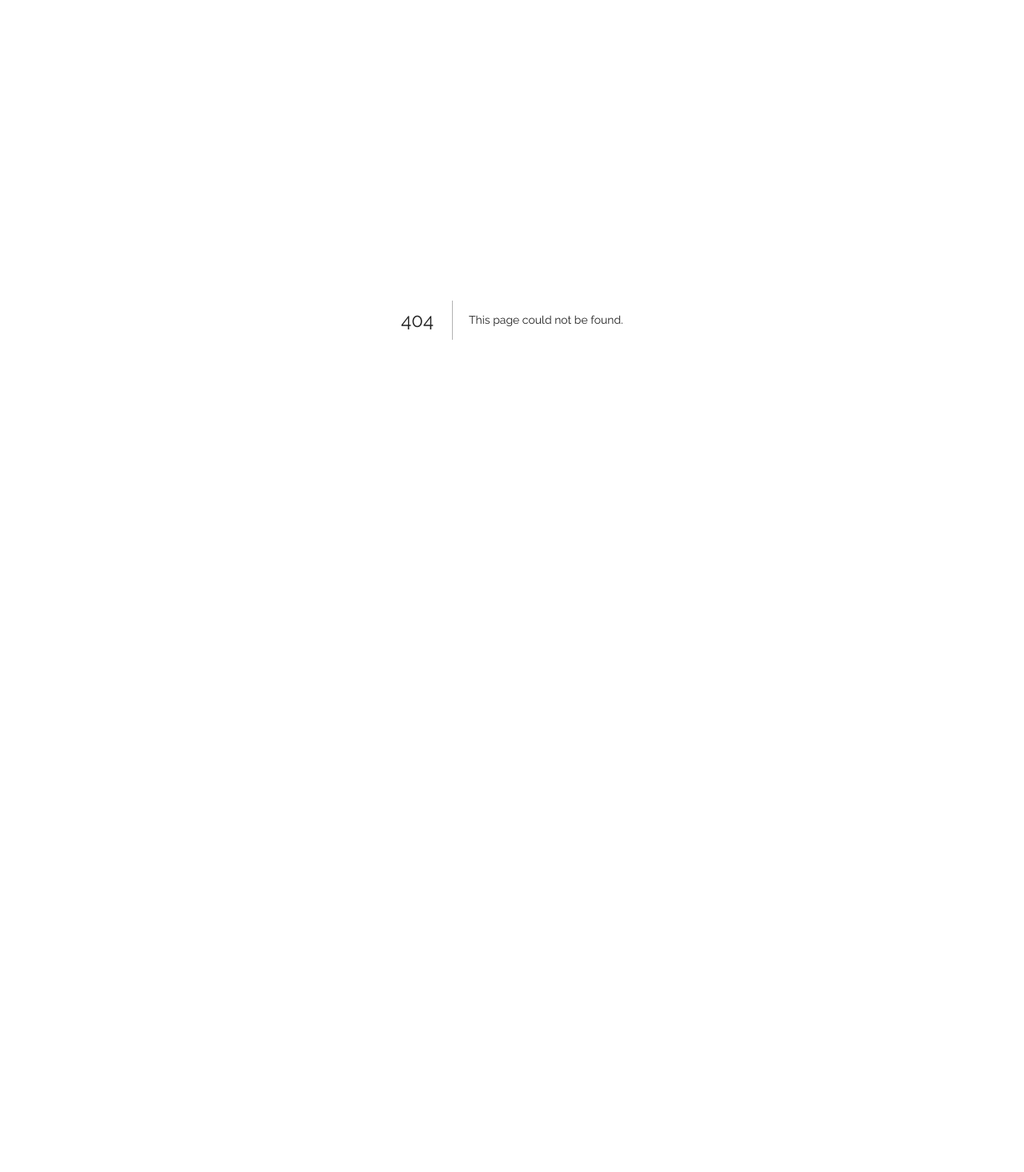
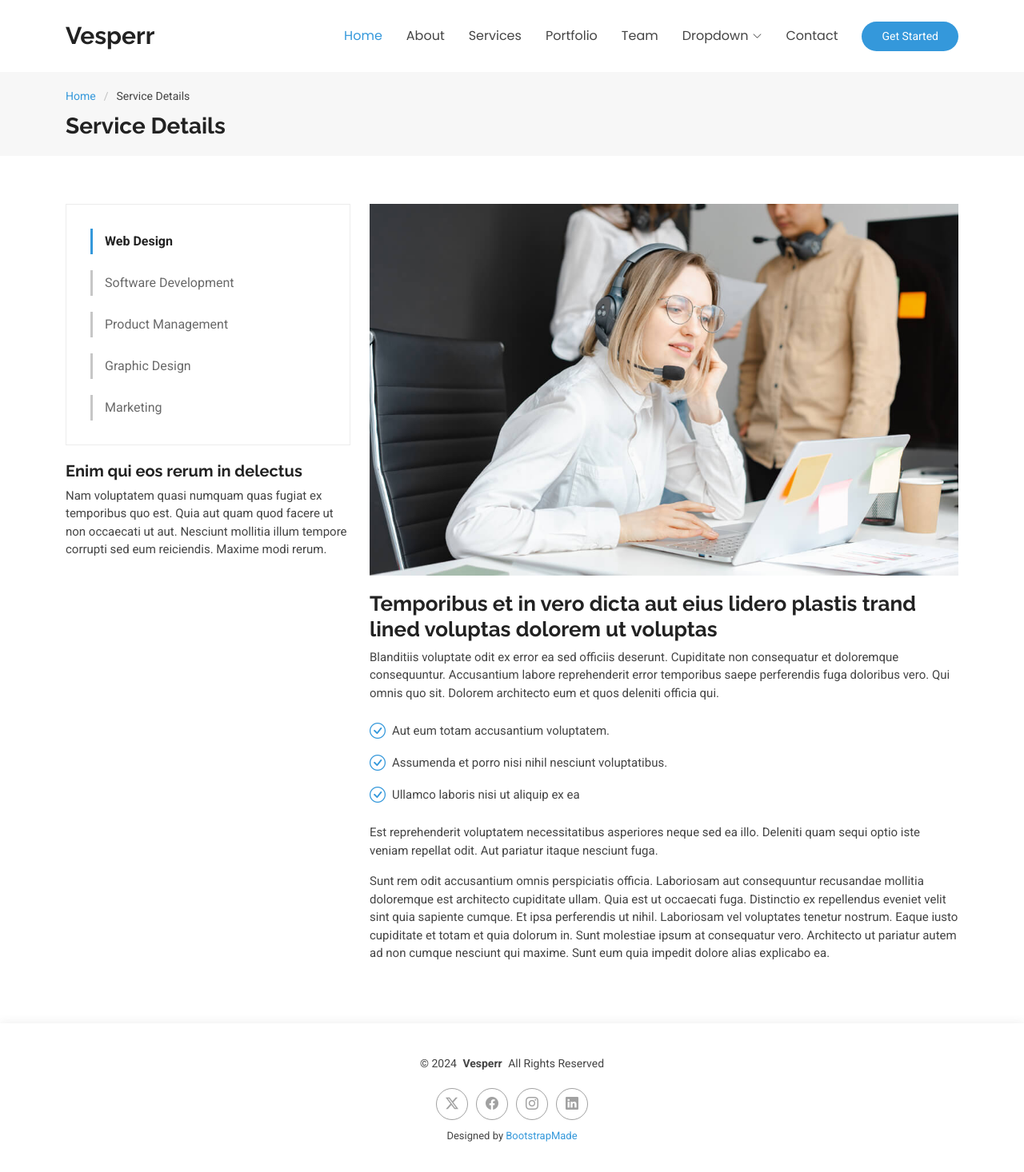
Before and after one commit to Navneet2569/Arina.ai, a Next.js app: page /service-details in a window 1280 px wide. Before the commit this address had no page. Shown: the top 1466 px of the page at 80% size. Before the commit the page ends 800 px from the top, so only its background shows below. Built offline with nearby package versions, Linux system fonts and the light colour scheme.

Commit message:
New pages added

```diff
--- a/src/components/Contact.tsx
+++ b/src/components/Contact.tsx
@@ -1,5 +1,4 @@
 // components/Contact.tsx
-
 import React, { useState } from "react";
 
 const Contact: React.FC = () => {
--- a/src/components/Header.tsx
+++ b/src/components/Header.tsx
@@ -1,34 +1,43 @@
 "use client";
 
 import React from "react";
+import Link from "next/link";
 
 const Header: React.FC = () => {
   return (
     <header id="header" className="header d-flex align-items-center sticky-top">
       <div className="container-fluid container-xl position-relative d-flex align-items-center">
-        <a href="index.html" className="logo d-flex align-items-center me-auto">
-          {/* <img src="assets/img/logo.png" alt="logo" /> */}
-          <h1 className="sitename">Vesperr</h1>
-        </a>
+        <Link href="/" legacyBehavior>
+          <a className="logo d-flex align-items-center me-auto">
+            {/* <img src="assets/img/logo.png" alt="logo" /> */}
+            <h1 className="sitename">Vesperr</h1>
+          </a>
+        </Link>
 
         <nav id="navmenu" className="navmenu">
           <ul>
             <li>
-              <a href="#hero" className="active">
-                Home
-              </a>
+              <Link href="/" legacyBehavior>
+                <a className="active">Home</a>
+              </Link>
             </li>
             <li>
-              <a href="#about">About</a>
+              <Link href="#about" legacyBehavior>
+                <a>About</a>
+              </Link>
             </li>
             <li>
-              <a href="#services">Services</a>
+              <Link href="#services" legacyBehavior>
+                <a>Services</a>
+              </Link>
             </li>
             <li>
               <a href="#portfolio">Portfolio</a>
             </li>
             <li>
-              <a href="#team">Team</a>
+              <Link href="#team" legacyBehavior>
+                <a>Team</a>
+              </Link>
             </li>
             <li className="dropdown">
               <a href="#">
@@ -74,15 +83,16 @@ const Header: React.FC = () => {
               </ul>
             </li>
             <li>
-              <a href="#contact">Contact</a>
+              <Link href="/#contact" legacyBehavior>
+                <a>Contact</a>
+              </Link>
             </li>
           </ul>
           <i className="mobile-nav-toggle d-xl-none bi bi-list"></i>
         </nav>
-
-        <a className="btn-getstarted" href="index.html#about">
-          Get Started
-        </a>
+        <Link href="/" legacyBehavior>
+          <a className="btn-getstarted">Get Started</a>
+        </Link>
       </div>
     </header>
   );
--- a/src/components/StatItem.tsx
+++ b/src/components/StatItem.tsx
@@ -44,7 +44,7 @@ const StatItem: React.FC<StatItemProps> = ({
     if (countingStarted) {
       let start = 0;
       const endValue = end;
-      const duration = 2000; // 2 seconds
+      const duration = 300;
       const stepTime = Math.abs(Math.floor(duration / endValue));
 
       const timer = setInterval(() => {
--- a/src/pages/_app.tsx
+++ b/src/pages/_app.tsx
@@ -1,16 +1,13 @@
-// src/pages/_app.tsx
-
 import type { AppProps } from "next/app";
 import { useEffect } from "react";
 import AOS from "aos";
 
 function MyApp({ Component, pageProps }: AppProps) {
   useEffect(() => {
-    // Initialize AOS when the component mounts
     AOS.init({
       once: true,
     });
-  }, []); // Empty dependency array ensures this runs only once on mount
+  }, []);
 
   return <Component {...pageProps} />;
 }
--- /dev/null
+++ b/src/pages/service-details.tsx
@@ -0,0 +1,118 @@
+// components/ServiceDetails.tsx
+
+import React from "react";
+import Footer from "@/components/Footer";
+import Header from "@/components/Header";
+import Image from "next/image";
+import Link from "next/link"; // Import Link from next/link
+
+const ServiceDetails: React.FC = () => {
+  return (
+    <>
+      <Header />
+      <main className="main">
+        {/* Page Title */}
+        <div className="page-title" data-aos="fade">
+          <div className="container">
+            <nav className="breadcrumbs">
+              <ol>
+                <li>
+                  <Link href="/">
+                    {" "}
+                    <a>Home</a>
+                  </Link>
+                </li>
+                <li className="current">Service Details</li>
+              </ol>
+            </nav>
+            <h1>Service Details</h1>
+          </div>
+        </div>
+        {/* End Page Title */}
+
+        {/* Service Details Section */}
+        <section id="service-details" className="service-details section">
+          <div className="container">
+            <div className="row gy-4">
+              <div className="col-lg-4" data-aos="fade-up" data-aos-delay="100">
+                <div className="services-list">
+                  <a href="#" className="active">
+                    Web Design
+                  </a>
+                  <a href="#">Software Development</a>
+                  <a href="#">Product Management</a>
+                  <a href="#">Graphic Design</a>
+                  <a href="#">Marketing</a>
+                </div>
+                <h4>Enim qui eos rerum in delectus</h4>
+                <p>
+                  Nam voluptatem quasi numquam quas fugiat ex temporibus quo
+                  est. Quia aut quam quod facere ut non occaecati ut aut.
+                  Nesciunt mollitia illum tempore corrupti sed eum reiciendis.
+                  Maxime modi rerum.
+                </p>
+              </div>
+
+              <div className="col-lg-8" data-aos="fade-up" data-aos-delay="200">
+                <Image
+                  src="/assets/img/services.jpg"
+                  alt="Services Image"
+                  className="img-fluid services-img"
+                  width={800}
+                  height={600}
+                />
+                <h3>
+                  Temporibus et in vero dicta aut eius lidero plastis trand
+                  lined voluptas dolorem ut voluptas
+                </h3>
+                <p>
+                  Blanditiis voluptate odit ex error ea sed officiis deserunt.
+                  Cupiditate non consequatur et doloremque consequuntur.
+                  Accusantium labore reprehenderit error temporibus saepe
+                  perferendis fuga doloribus vero. Qui omnis quo sit. Dolorem
+                  architecto eum et quos deleniti officia qui.
+                </p>
+                <ul>
+                  <li>
+                    <i className="bi bi-check-circle"></i>{" "}
+                    <span>Aut eum totam accusantium voluptatem.</span>
+                  </li>
+                  <li>
+                    <i className="bi bi-check-circle"></i>{" "}
+                    <span>
+                      Assumenda et porro nisi nihil nesciunt voluptatibus.
+                    </span>
+                  </li>
+                  <li>
+                    <i className="bi bi-check-circle"></i>{" "}
+                    <span>Ullamco laboris nisi ut aliquip ex ea</span>
+                  </li>
+                </ul>
+                <p>
+                  Est reprehenderit voluptatem necessitatibus asperiores neque
+                  sed ea illo. Deleniti quam sequi optio iste veniam repellat
+                  odit. Aut pariatur itaque nesciunt fuga.
+                </p>
+                <p>
+                  Sunt rem odit accusantium omnis perspiciatis officia.
+                  Laboriosam aut consequuntur recusandae mollitia doloremque est
+                  architecto cupiditate ullam. Quia est ut occaecati fuga.
+                  Distinctio ex repellendus eveniet velit sint quia sapiente
+                  cumque. Et ipsa perferendis ut nihil. Laboriosam vel
+                  voluptates tenetur nostrum. Eaque iusto cupiditate et totam et
+                  quia dolorum in. Sunt molestiae ipsum at consequatur vero.
+                  Architecto ut pariatur autem ad non cumque nesciunt qui
+                  maxime. Sunt eum quia impedit dolore alias explicabo ea.
+                </p>
+              </div>
+            </div>
+          </div>
+        </section>
+        {/* End Service Details Section */}
+      </main>
+      <Footer />
+    </>
+  );
+};
+
+export default ServiceDetails;
```
Also changed, not shown: src/components/AltServicesSection.tsx (+4 -3 lines), src/components/Portfolio.tsx (+12 -12 lines), src/components/PortfolioItem.tsx (+6 -3 lines), src/components/Team.tsx (+46 -46 lines), src/pages/portfolio-details.tsx (added, +142 -0 lines).
